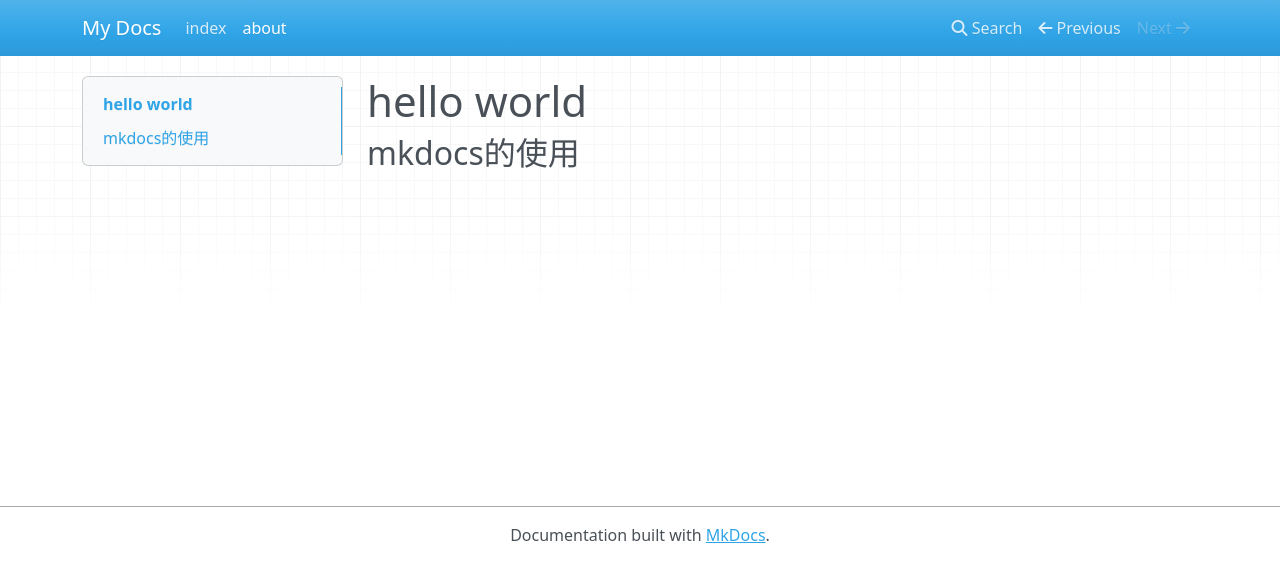
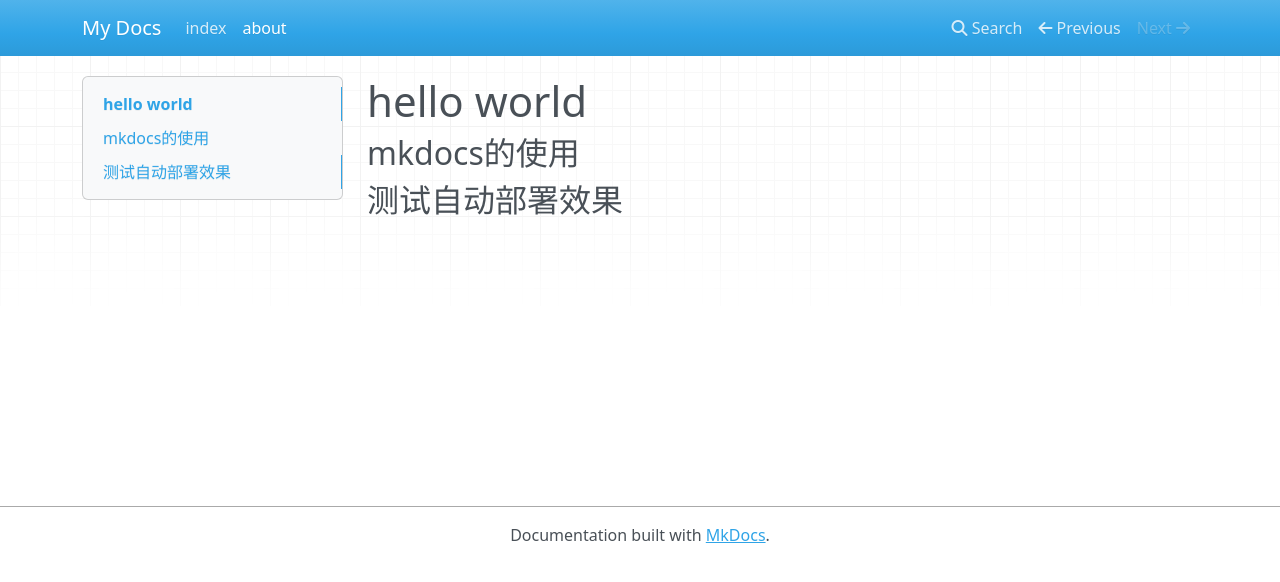
Before and after one commit to solano33/blog, an MkDocs documentation site: the page built from docs/about.md, in a window 1280 px wide. Shown: the top 582 px of the page. Built offline with MkDocs 1.6.1, drawn with Linux system fonts in a browser that asks for light colours; nearby versions of some CDN libraries.

Commit message:
docs: 测试自动部署效果

```diff
--- a/docs/about.md
+++ b/docs/about.md
@@ -1,2 +1,3 @@
 # hello world
 ## mkdocs的使用
+## 测试自动部署效果
```
